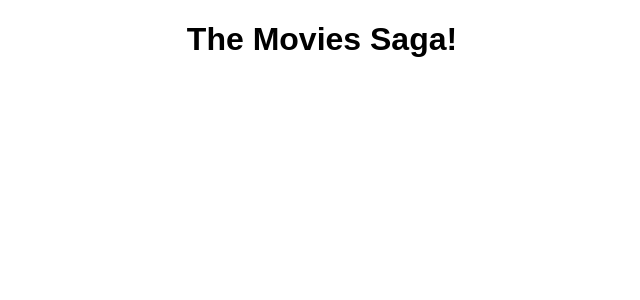
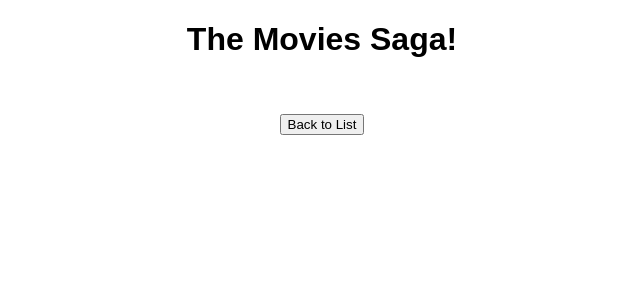
Before and after one commit to cplson/weekend-movie-sagas, a React (Create React App) app: page /#/details in a window 1280 px wide. Shown: the top 300 px of the page, without its empty margins (318-958 px from the left). Built offline with nearby package versions, Linux system fonts and the light colour scheme.

Commit message:
added back button

```diff
--- a/src/components/Details/Details.jsx
+++ b/src/components/Details/Details.jsx
@@ -1,14 +1,19 @@
 import { useSelector } from 'react-redux';
+import { useHistory } from 'react-router-dom';
+
 
 function Details(){
 
-
+    const history = useHistory();
     // get movie info from store
     const movie = useSelector(store => store.selectedMovie);
     const genres = useSelector(store => store.genres);
 
     console.log('movie:', movie, genres);
 
+    const handleBack = () => {
+        history.push('/');
+    }
     // return display of the selected movie and all of its info
     return(
         <div className='movieDisplay'>
@@ -18,6 +23,7 @@ function Details(){
             <ul>
                 {genres.map((genre, i) => <li key={i}>{genre.name}</li>)}
             </ul>
+            <button onClick={handleBack}>Back to List</button>
         </div>
     )
 
--- a/src/index.js
+++ b/src/index.js
@@ -69,6 +69,7 @@ const movies = (state = [], action) => {
 
 // Used to store the movie genres
 const genres = (state = [], action) => {
+    console.log(action.payload);
     switch (action.type) {
         case 'SET_GENRES':
             console.log('inside SET_GENRES');
```
